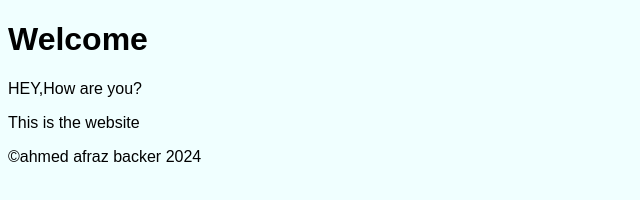
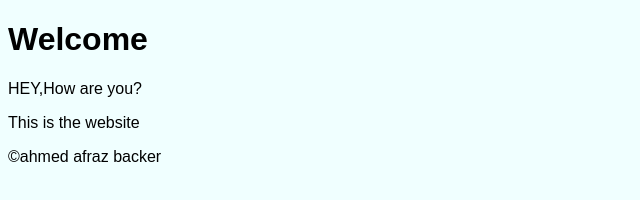
Before and after one commit to ahmedafraz007/week4comp6062, a plain HTML site: page index.html in a window 1280 px wide. Shown: the full height of the page, 0-640 px from the left. Drawn offline with Linux system fonts and the light colour scheme.

Commit message:
Update index.html

```diff
--- a/index.html
+++ b/index.html
@@ -13,7 +13,7 @@
             <p>This is  the website</p>
         </main>
         <footer>
-            &copy;ahmed afraz backer 2024
+            &copy;ahmed afraz backer
         </footer>
     </body>
 </html>
```
